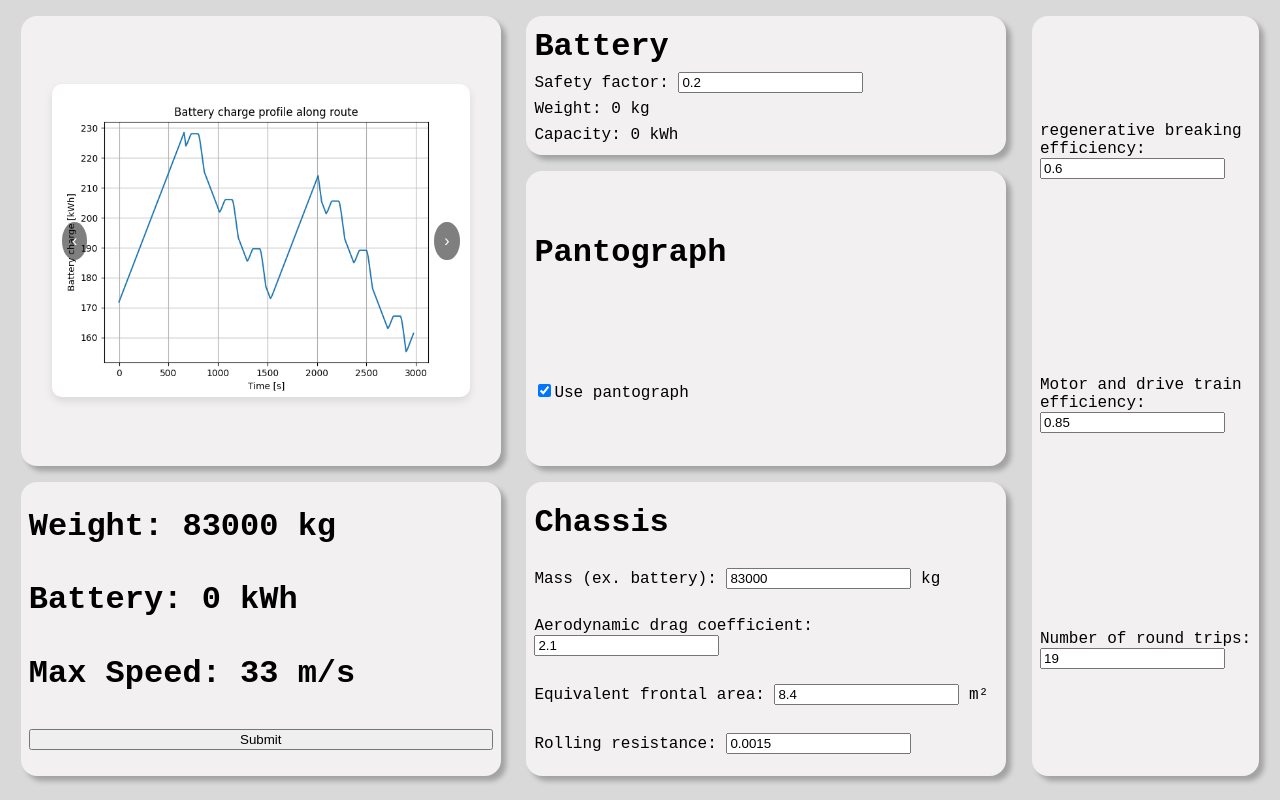
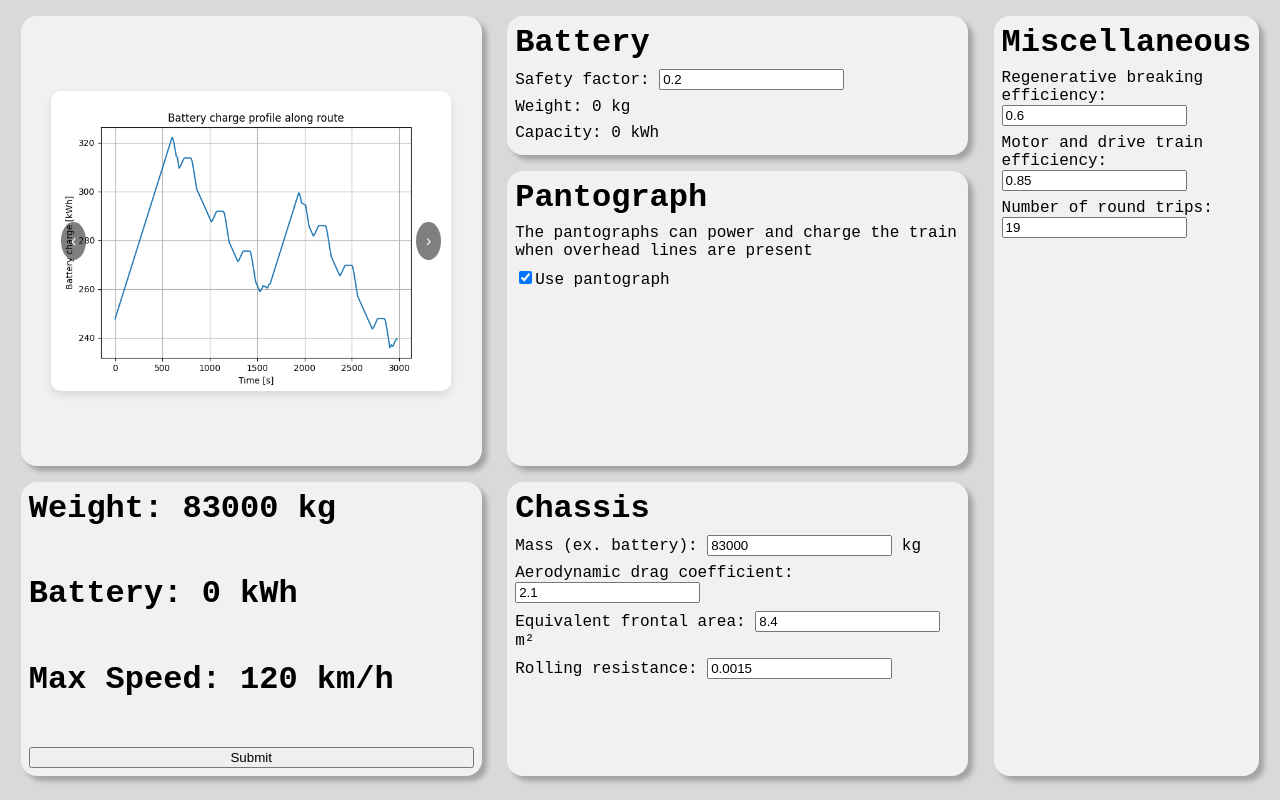
Before and after one commit to danny1722/Electric_Vehicle_System_Design, a Flask app: page / in a window 1280 px wide. Run offline with Flask 3, Linux system fonts and the light colour scheme; parts of the project's set-up code (start-up, migrations or seed data) failed here and were passed over.

Commit message:
style update

```diff
--- a/dashboard.py
+++ b/dashboard.py
@@ -30,7 +30,7 @@ def submit():
       usePantograph = 'checked'
     return render_template('main.html',
                            mass = globals.mass + batteryMass,
-                           max_speed=int(globals.max_speed),
+                           max_speed=int(globals.max_speed*3.6),
                            batteryCapacityStr=int(globals.battery_capacity),
                            batteryMass = batteryMass,
                            safety_factor = globals.safety_factor,
--- a/static/styles.css
+++ b/static/styles.css
@@ -30,6 +30,7 @@ body {
     }
     .info {
       grid-area: info;
+      justify-content: space-between;
     }
     .battery {
       grid-area: battery;
@@ -52,7 +53,8 @@ body {
     border-radius: 1rem;
     box-shadow: 5px 5px 5px 0px rgba(0, 0, 0, 0.25);
     flex-direction: column;
-    justify-content: space-around;
+    justify-content: start;
+    gap: 0.5rem;
   }
 }
 
--- a/templates/main.html
+++ b/templates/main.html
@@ -26,7 +26,7 @@
           <!-- <h1>Range: 25 km</h1> -->
           <h1>Weight: {{ mass }} kg</h1>
           <h1>Battery: {{ batteryCapacityStr }} kWh</h1>
-          <h1>Max Speed: {{ max_speed }} m/s</h1>
+          <h1>Max Speed: {{ max_speed }} km/h</h1>
           <input type="submit" value="Submit" />
         </div>
         <div class="battery module">
@@ -37,6 +37,7 @@
         </div>
         <div class="b module">
           <h1>Pantograph</h1>
+          <p>The pantographs can power and charge the train when overhead lines are present</p>
           <label><input type="checkbox" name="using_pantograph" id="using_pantograph" {{ using_pantograph }} />Use pantograph</label>
         </div>
         <div class="c module">
@@ -44,10 +45,11 @@
           <label>Mass (ex. battery): <input type="number" name="chassis_mass" id="chassis_mass" value="{{ chassis_mass }}" step="1" /> kg</label>
           <label>Aerodynamic drag coefficient: <input type="number" name="Cd" id="Cd" value="{{ Cd }}" step="0.01" /></label>
           <label>Equivalent frontal area: <input type="number" name="Af" id="Af" value="{{ Af }}" step="0.01" /> m²</label>
-          <label>Rolling resistance: <input type="number" name="Cr" id="Cr" value="{{ Cr }}" step="0.01" /></label>
+          <label>Rolling resistance: <input type="number" name="Cr" id="Cr" value="{{ Cr }}" step="0.0001" /></label>
         </div>
         <div class="d module">
-          <label>regenerative breaking efficiency: <input type="number" name="regen_eff" id="regen_eff" value="{{ regen_eff }}" step="0.01" /></label>
+          <h1>Miscellaneous</h1>
+          <label>Regenerative breaking efficiency: <input type="number" name="regen_eff" id="regen_eff" value="{{ regen_eff }}" step="0.01" /></label>
           <label>Motor and drive train efficiency: <input type="number" name="motor_eff" id="motor_eff" value="{{ motor_eff }}" step="0.01" /></label>
           <label>Number of round trips: <input type="number" name="round_trips" id="round_trips" value="{{ round_trips }}" step="1" /></label>
         </div>
```
Also changed, not shown: static/batteryProfile.png.
